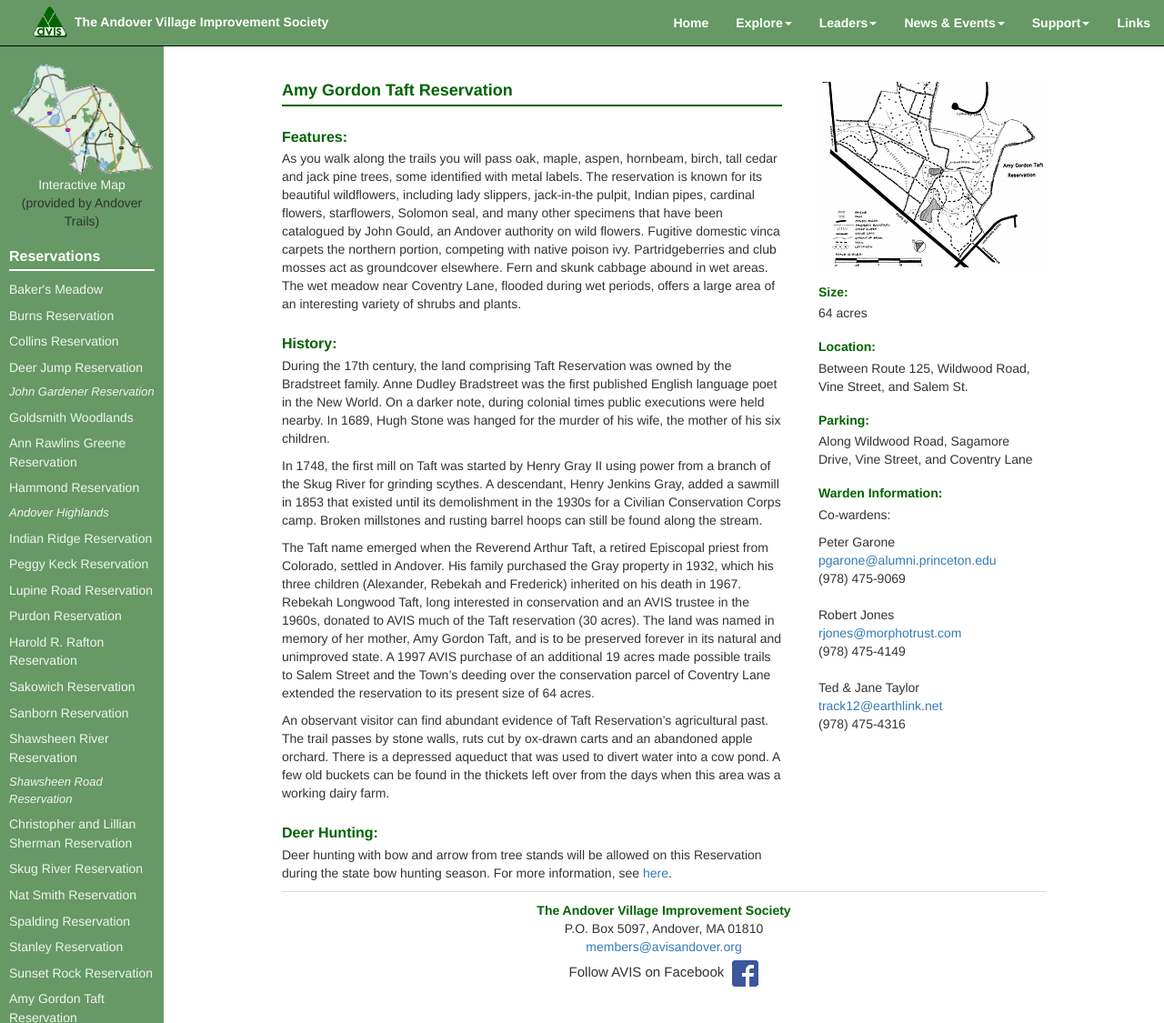
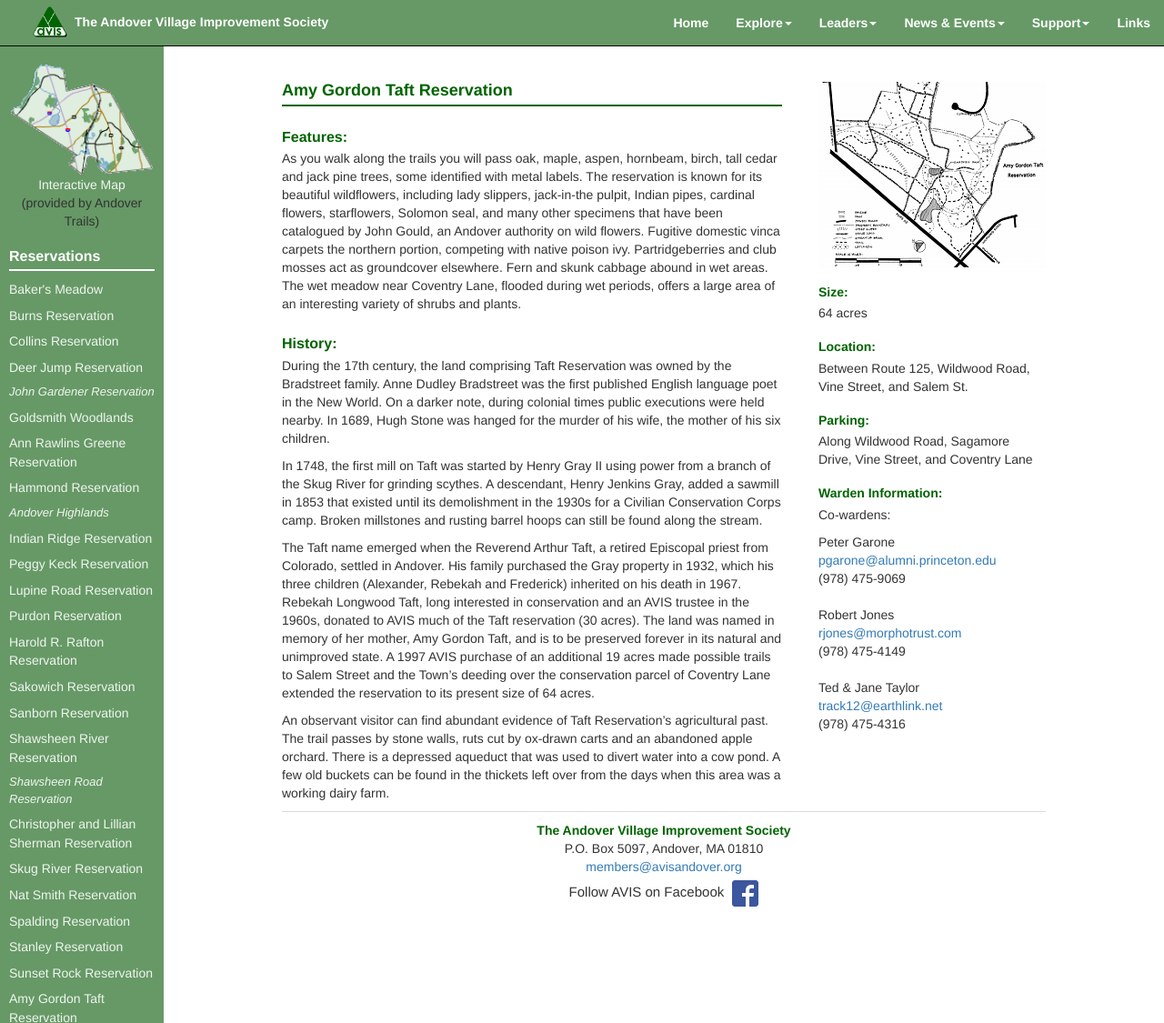
Before and after one commit to avisandover/avis-website, a Jekyll site: the page built from taft.html, in a window 1280 px wide and 1125 px high. Shown: the whole window at 91% size. Built offline with Jekyll 4.4.1, drawn with Linux system fonts in a browser that asks for light colours.

Commit message:
Removed Deer Hunting Section

```diff
--- a/taft.html
+++ b/taft.html
@@ -15,9 +15,6 @@
   <p>In 1748, the first mill on Taft was started by Henry Gray II using power from a branch of the Skug River for grinding scythes. A descendant, Henry Jenkins Gray, added a sawmill in 1853 that existed until its demolishment in the 1930s for a Civilian Conservation Corps camp. Broken millstones and rusting barrel hoops can still be found along the stream.</p>
   <p>The Taft name emerged when the Reverend Arthur Taft, a retired Episcopal priest from Colorado, settled in Andover. His family purchased the Gray property in 1932, which his three children (Alexander, Rebekah and Frederick) inherited on his death in 1967. Rebekah Longwood Taft, long interested in conservation and an AVIS trustee in the 1960s, donated to AVIS much of the Taft reservation (30 acres). The land was named in memory of her mother, Amy Gordon Taft, and is to be preserved forever in its natural and unimproved state. A 1997 AVIS purchase of an additional 19 acres made possible trails to Salem Street and the Town’s deeding over the conservation parcel of Coventry Lane extended the reservation to its present size of 64 acres.</p>
   <p>An observant visitor can find abundant evidence of Taft Reservation’s agricultural past. The trail passes by stone walls, ruts cut by ox-drawn carts and an abandoned apple orchard. There is a depressed aqueduct that was used to divert water into a cow pond. A few old buckets can be found in the thickets left over from the days when this area was a working dairy farm.</p>
-
-  <h4>Deer Hunting:</h4>
-  <p>Deer hunting with bow and arrow from tree stands will be allowed on this Reservation during the state bow hunting season. For more information, see <a href="/deer_hunting.html" target="_blank">here</a>.</p>
 </div>
 
 <div class="reservation-side">
```
